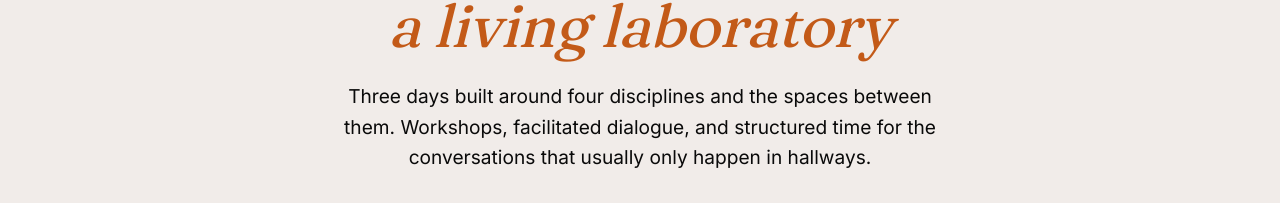
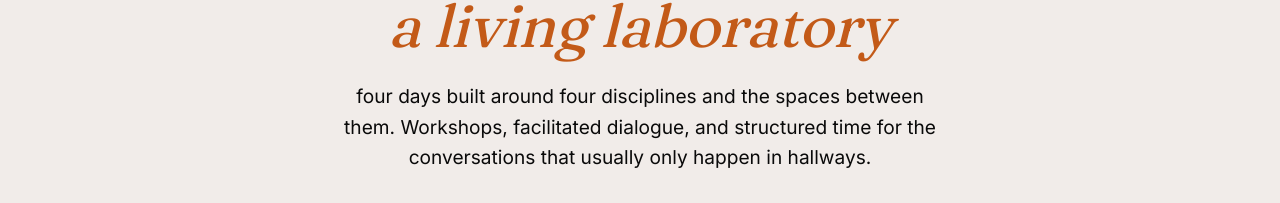
Before and after one commit to mason-u-borchard/synapse-conference-prototype, a Next.js app: page /program in a window 1280 px wide. Shown: the part 392-595 px from the top of the page. Built offline with nearby package versions, Linux system fonts and the light colour scheme; no server answers; a web font is replaced by a local one.

Commit message:
08/12/26 13:08:07

```diff
--- a/src/app/page.tsx
+++ b/src/app/page.tsx
@@ -131,7 +131,7 @@ export default function HomePage() {
                 ("2 lines of text, rather than 3"). At narrow widths the
                 lg:max-w-[60%] parent already constrains the wrap. */}
             <p className="mt-7 max-w-[60ch] font-sans text-[clamp(1.125rem,0.8vw+0.75rem,1.5rem)] leading-[1.55] text-off-white/95">
-              Four fields. Three days. The conversations that don't happen anywhere else. The futures that don't exist without them.
+              Four fields. four days. The conversations that don't happen anywhere else. The futures that don't exist without them.
             </p>
             {/* Application-deadline plate per Mason's 2026-07-08 audit:
                 the flat mono line was too easy to skim past, so the
@@ -422,7 +422,7 @@ export default function HomePage() {
             pl just pushes the text uselessly to the right. The clamp
             interpolates between the two: ~200px pl up to xl, dropping
             to 0 around 1680px. Earlier 140px max (06-03) left only
-            ~40px of breathing room between the photo and "Three days
+            ~40px of breathing room between the photo and "four days
             built around..." at 1280-1440px (Audubon 06-26 audit). */}
         <div className="container-gutter relative grid items-center gap-12 lg:grid-cols-[minmax(0,1.15fr)_minmax(0,1fr)] lg:pl-[clamp(0px,calc(200px-(100vw-1280px)/2),200px)]">
           <div className="max-w-[720px] text-off-black">
@@ -430,7 +430,7 @@ export default function HomePage() {
               Not a lecture hall.<br />A living laboratory.
             </h2>
             <p className="mt-6 font-sans text-xl leading-[1.6]">
-              Three days built around four disciplines and the spaces between them. Workshops, facilitated dialogue, and structured time for the conversations that usually only happen in hallways.
+              four days built around four disciplines and the spaces between them. Workshops, facilitated dialogue, and structured time for the conversations that usually only happen in hallways.
             </p>
             <div className="mt-8">
               <Link
--- a/src/app/program/page.tsx
+++ b/src/app/program/page.tsx
@@ -6,7 +6,7 @@ import { DisciplineCard } from "@/components/discipline-card";
 export const metadata: Metadata = {
   title: { absolute: "Program | The Synapse — San Diego · May 3-6, 2027" },
   description:
-    "Three days built around four disciplines and the spaces between them. Workshops, facilitated dialogue, and structured time for the conversations that usually only happen in hallways.",
+    "four days built around four disciplines and the spaces between them. Workshops, facilitated dialogue, and structured time for the conversations that usually only happen in hallways.",
 };
 
 // Program page per Taylor's 2026-06-16 Figma (node 444:603). Hero +
@@ -269,7 +269,7 @@ export default function ProgramPage() {
             </span>
           </h1>
           <p className="max-w-[608px] font-sans text-[clamp(1rem,0.4vw+0.875rem,1.25rem)] leading-[1.6] text-off-black">
-            Three days built around four disciplines and the spaces between them. Workshops, facilitated dialogue, and structured time for the conversations that usually only happen in hallways.
+            four days built around four disciplines and the spaces between them. Workshops, facilitated dialogue, and structured time for the conversations that usually only happen in hallways.
           </p>
           <Link
             href="/attend"
@@ -281,7 +281,7 @@ export default function ProgramPage() {
       </section>
 
       {/* === Schedule timeline (Figma 444:613) ===
-          Three days, each with a colored vertical rail on the left
+          four days, each with a colored vertical rail on the left
           (dot + line) and a stack of session cards on the right. */}
       <section className="bg-off-white pb-section">
         <div className="container-gutter flex flex-col gap-20">
--- a/src/app/schedule/page.tsx
+++ b/src/app/schedule/page.tsx
@@ -2,7 +2,7 @@ import type { Metadata } from "next";
 import { meta } from "@/lib/content";
 
 export const metadata: Metadata = {
-  title: "Three days. A deliberate arc.",
+  title: "four days. A deliberate arc.",
   description: "Each day moves through Embody, Encounter, Imagine, Create. Day 1 expands the aperture across AI, robotics, cognitive science, and consciousness. Day 2 weaves them through four crossing points. Day 3 brings what emerges into form.",
 };
 
@@ -30,7 +30,7 @@ export default function SchedulePage() {
     <div className="container-gutter py-section">
       <header className="max-w-3xl">
         <p className="eyebrow mb-4">What to expect</p>
-        <h1 className="text-display-lg text-balance">Three days. A deliberate arc.</h1>
+        <h1 className="text-display-lg text-balance">four days. A deliberate arc.</h1>
         <p className="mt-6 max-w-prose text-lg leading-relaxed text-muted-foreground text-pretty">
           Each day moves through four registers -- Embody, Encounter,
           Imagine, Create -- though the weight shifts as the conference
--- a/src/app/speakers/page.tsx
+++ b/src/app/speakers/page.tsx
@@ -16,7 +16,7 @@ export default function SpeakersPage() {
         <div className="mt-6 max-w-prose space-y-5 text-lg leading-relaxed text-muted-foreground text-pretty">
           <p>
             Approximately {meta.capacity} participants will convene in
-            {" "}{meta.city} across the three days. Who leads a session,
+            {" "}{meta.city} across the four days. Who leads a session,
             facilitates, performs, or contributes in other ways is being
             shaped by the committee as the program arc is designed -- the
             Synapse deliberately does not divide the room into keynote
--- a/src/components/schedule-glance.tsx
+++ b/src/components/schedule-glance.tsx
@@ -23,7 +23,7 @@ export function ScheduleGlance({ items }: { items: readonly Session[] }) {
       })}
       <li className="py-5">
         <Link href="/program" className="text-sm text-ink underline decoration-gold-deep decoration-2 underline-offset-4 link-glow">
-          Full schedule, three days, four tracks
+          Full schedule, four days, four tracks
         </Link>
       </li>
     </ol>
--- a/src/content/faq.json
+++ b/src/content/faq.json
@@ -56,7 +56,7 @@
   {
     "id": "access-quiet",
     "question": "Is there a quiet space?",
-    "answer": "Yes. A low-stimulation room with soft seating and dim lighting will be available throughout the three days. Details on location will be shared at arrival.",
+    "answer": "Yes. A low-stimulation room with soft seating and dim lighting will be available throughout the four days. Details on location will be shared at arrival.",
     "category": "accessibility"
   },
   {
--- a/src/lib/concierge-prompt.ts
+++ b/src/lib/concierge-prompt.ts
@@ -122,7 +122,7 @@ export function assembleConciergePrompt(provider: "anthropic" | "openai" | "none
     `- Do NOT claim that vendor, exhibitor, marketplace, or sponsor-facing programming is or is not part of the structure. That is a committee decision that has not been made. The same applies to childcare, scholarships, press access, and any other logistical program that isn't already documented in the facts above -- if it isn't here, treat it as undecided rather than absent.`,
     ``,
     `What you CAN say:`,
-    `- Approximately ${meta.capacity} participants will convene in San Diego across the three days.`,
+    `- Approximately ${meta.capacity} participants will convene in San Diego across the four days.`,
     `- Most places are invitation-based; a limited number open through the application window, which is open now and closes July 31, 2026. Submissions are reviewed on a rolling basis, so encourage people to apply as early as they can.`,
     `- Who leads a session, facilitates, performs, or contributes in other ways is being shaped by the committee as the program arc is designed; those assignments are not yet public.`,
     `- Session leaders, facilitators, and performers are compensated -- "the ethos of equality starts with what we value enough to fund."`,
```
Also changed, not shown: 1 other file (tests, documents, lock files or other folders).
